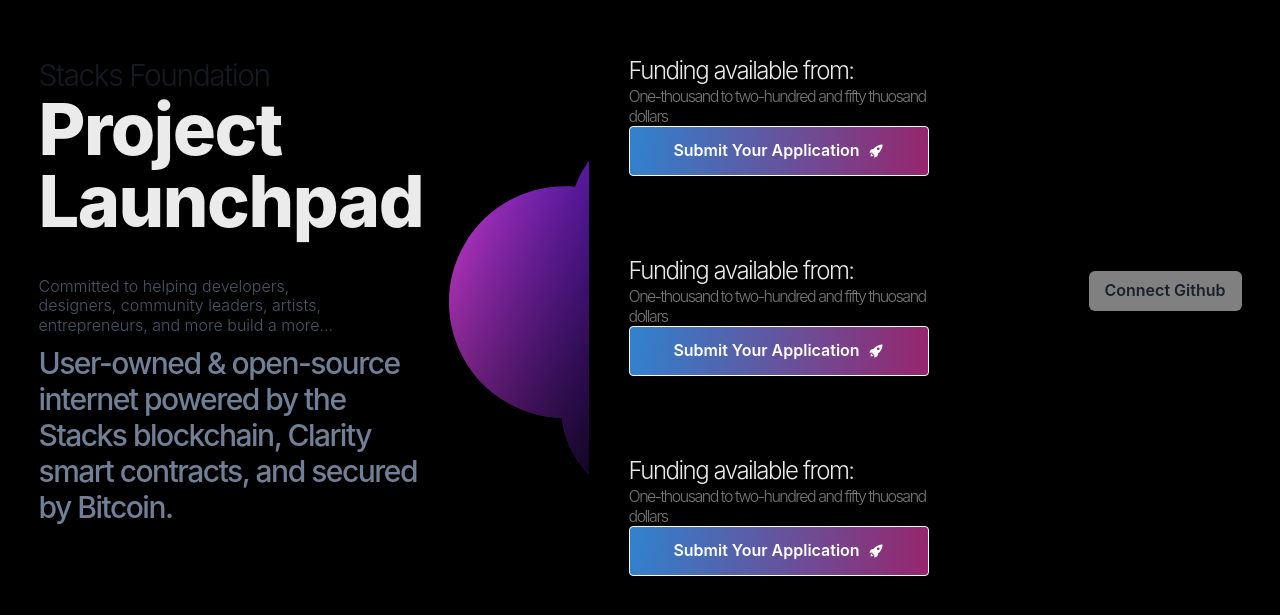
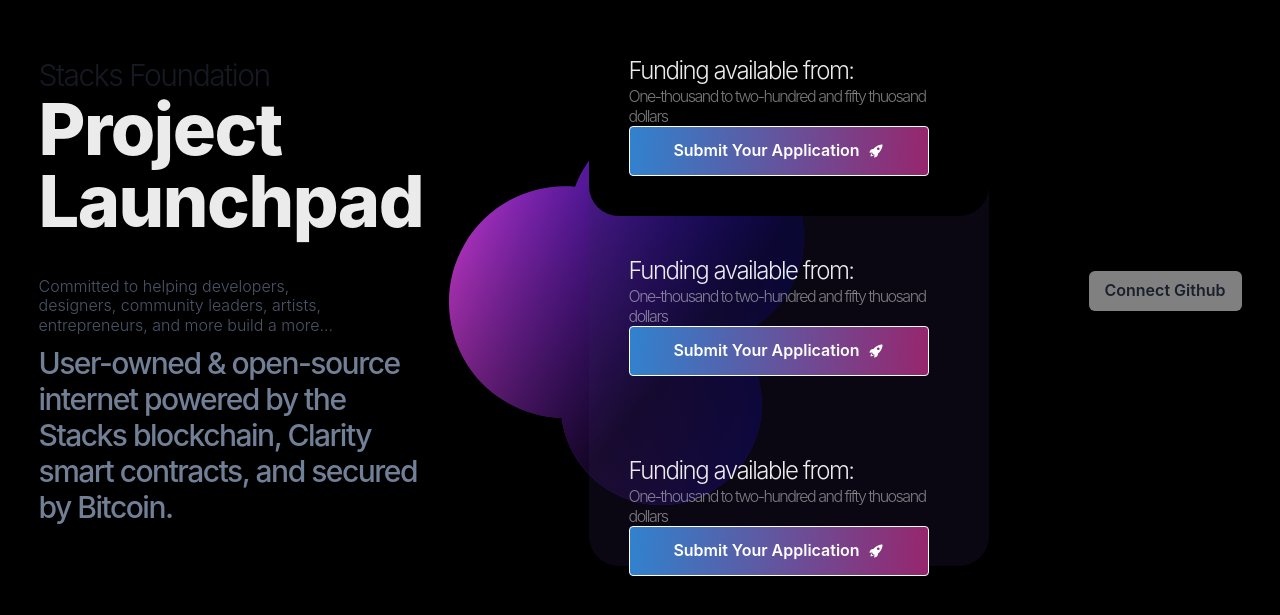
Before and after one commit to stacksgov/grants-dashboard, a Next.js app: page / in a window 1280 px wide. Shown: the part 109-724 px from the top of the page. Built offline with nearby package versions, Linux system fonts and the light colour scheme; no server answers; a web font is replaced by a local one.

Commit message:
fix background color

```diff
--- a/pages/index.js
+++ b/pages/index.js
@@ -69,8 +69,19 @@
           Clarity smart contracts, and secured by Bitcoin.
         </Heading>
       </Flex>
-      <Flex maxWidth={400} maxHeight={550} direction="column">
-        <Flex backgroundColor="black" direction="column" padding="40px">
+      <Flex
+        backgroundColor="rgb(50,38,89,0.2)"
+        maxWidth={400}
+        maxHeight={550}
+        direction="column"
+        borderRadius="30px"
+      >
+        <Flex
+          direction="column"
+          backgroundColor="black"
+          borderRadius="30px"
+          padding="40px"
+        >
           <Text
             fontSize="2xl"
             color="whiteAlpha.900"
@@ -103,7 +114,7 @@
             Submit Your Application
           </Button>
         </Flex>
-        <Flex backgroundColor="black" direction="column" padding="40px">
+        <Flex direction="column" padding="40px" borderRadius="30px">
           <Text
             fontSize="2xl"
             color="whiteAlpha.900"
@@ -135,8 +146,8 @@
           >
             Submit Your Application
           </Button>
-        </Flex>{" "}
-        <Flex backgroundColor="black" direction="column" padding="40px">
+        </Flex>
+        <Flex direction="column" padding="40px">
           <Text
             fontSize="2xl"
             color="whiteAlpha.900"
```
